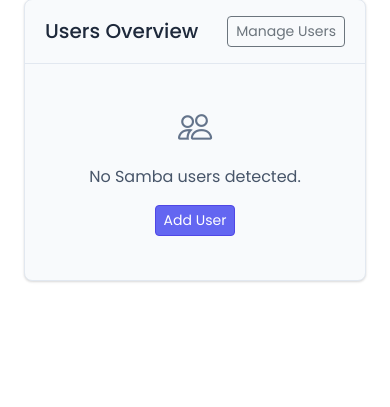
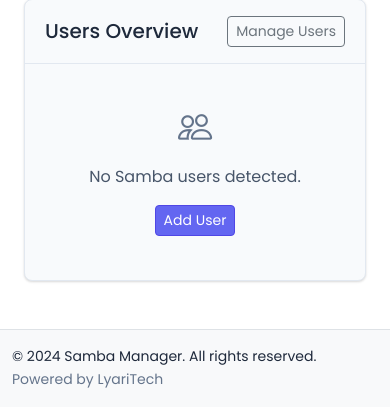
Before and after one commit to lyarinet/Samba-Manager, a Flask app: page / in a window 390 px wide. Shown: the part 1520-1927 px from the top of the page. Before the commit the page ends 1802 px from the top, so only its background shows below. Run offline with Flask 3, Linux system fonts and the light colour scheme; the visitor is signed in with stand-in values (Sample User, id 1); some libraries are stand-ins or nearby versions.

Commit message:
Add footer with copyright and LyariTech branding
- Added footer section to layout.html with copyright notice
- Included link to lyaritech.com as requested
- Updated body styling to use flexbox for proper footer positioning
- Added flex-grow to content area to push footer to bottom
- Footer appears on all pages with responsive design

```diff
--- a/app/templates/layout.html
+++ b/app/templates/layout.html
@@ -40,6 +40,8 @@
       background-color: var(--bg-dark);
       color: var(--text-primary);
       min-height: 100vh;
+      display: flex;
+      flex-direction: column;
     }
 
     .modal-title{
@@ -148,6 +150,7 @@
       margin-left: 250px;
       padding: 1.5rem;
       transition: all 0.3s;
+      flex: 1;
     }
 
     .page-header {
@@ -622,6 +625,24 @@
     {% block content %}{% endblock %}
   </div>
 
+  <!-- Footer -->
+  <footer class="bg-light border-top mt-auto py-3">
+    <div class="container-fluid">
+      <div class="row align-items-center">
+        <div class="col-md-6">
+          <p class="mb-0 text-muted small">
+            &copy; 2024 Samba Manager. All rights reserved.
+          </p>
+        </div>
+        <div class="col-md-6 text-md-end">
+          <a href="https://lyaritech.com" target="_blank" class="text-decoration-none">
+            <small class="text-muted">Powered by LyariTech</small>
+          </a>
+        </div>
+      </div>
+    </div>
+  </footer>
+
   <script src="https://cdn.jsdelivr.net/npm/bootstrap@5.3.2/dist/js/bootstrap.bundle.min.js"></script>
   <script>
     document.addEventListener('DOMContentLoaded', function() {
```
Also changed, not shown: 2 other files.
